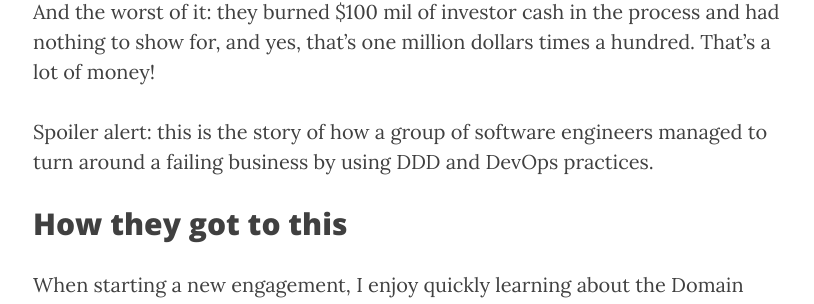
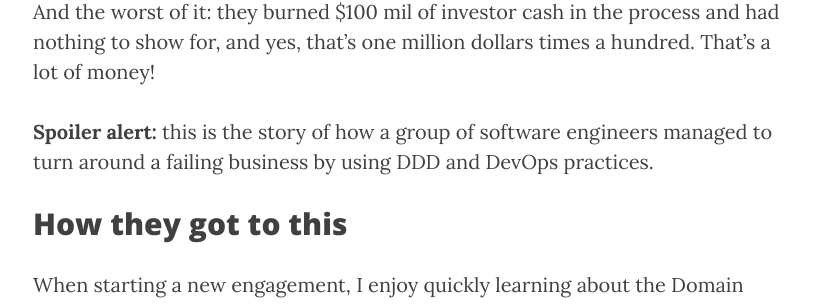
Before and after one commit to kaldas/kaldas.github.io, a Jekyll site: the page built from _posts/2021-07-09-when-ddd-and-devops-saved-a-startup.markdown, in a window 1280 px wide and 900 px high, scrolled down 355 px. Shown: the part 141-445 px from the top of the window, without its empty margins (232-1046 px from the left). Built offline with Jekyll 4.4.1, drawn with Linux system fonts in a browser that asks for light colours; nearby versions of some CDN libraries; comment, search, counter and statistics services are not loaded.

Commit message:
Changed formatting

```diff
--- a/_posts/2021-07-09-when-ddd-and-devops-saved-a-startup.markdown
+++ b/_posts/2021-07-09-when-ddd-and-devops-saved-a-startup.markdown
@@ -14,7 +14,7 @@ Oh, but customers loved the product? No - they hated it, and their TrustPilot lo
 
 And the worst of it: they burned $100 mil of investor cash in the process and had nothing to show for, and yes, that's one million dollars times a hundred. That's a lot of money!
 
-Spoiler alert: this is the story of how a group of software engineers managed to turn around a failing business by using DDD and DevOps practices.
+**Spoiler alert:** this is the story of how a group of software engineers managed to turn around a failing business by using DDD and DevOps practices.
 
 ## How they got to this
 
@@ -40,7 +40,7 @@ Sadly the original dev team had a lot of pressure from the investors to get some
 
 We were given one year to pivot and make the business commercially viable. The team knew it would have to create many new services quickly. We then gave a step back and decided to create a solid foundation that would allow devs to move fast.
 
-**Domain-Driven Design at the centre of everything**
+## Domain-Driven Design at the centre of everything
 
 We moved away from the word "Service", and instead, we would have "Contexts". Humans like to anchor their thoughts around words, and this simple change in naming was to make sure they always had the domain model in mind when building a new service.
 
@@ -48,13 +48,13 @@ The ubiquitous language would dictate our bounded contexts, and those would be r
 
 Like a Pizza, there is no right or wrong way to pick ingredients you like. The elements for our Event Storming pizza would be Aggregates, Commands, Events and Policies. After a few sessions, we were able to flesh out what teams we needed to create and their mission.
 
-**Loose coupling through Event-Driven Architecture**
+## Loose coupling through Event-Driven Architecture
 
 The business had a complex financial domain, and it was prone to needing batch processing to run it like clockwork. A process would trigger an API request somewhere; this would, in turn, be coupled to another request where else and so on. The result of this request chain was some crazy coupling!
 
 We decided rather than pinning API requests to more requests, we would instead use Event-Driven Architecture. The team had a group of some of the most pragmatic software engineers I ever worked with. They thought the added complexity of implementing this architecture would simplify the solution because coupling would be significantly loose.
 
-**Removing Platform as a blocker**
+## Removing Platform as a blocker
 
 We couldn't afford to have much-needed Platform related tickets sitting in someone's queue for weeks. It would derail our entire project. There was a need for a scalable way to quickly spin new Contexts.
 
@@ -62,7 +62,7 @@ We decided all Infrastructure and Pipelines should be scripted. This was no easy
 
 Infrastructure as code removed all paralysis caused by platform tickets. Pipeline as code cleared all the time wasted in configuring pipelines for new Contexts.
 
-**Why creating a Framework?**
+## Why creating a Framework?
 
 We had decided on using Event-Driven architecture, Infrastructure and Pipeline as Code. Now we needed a way to distribute this to different groups of software engineers.
 
```
